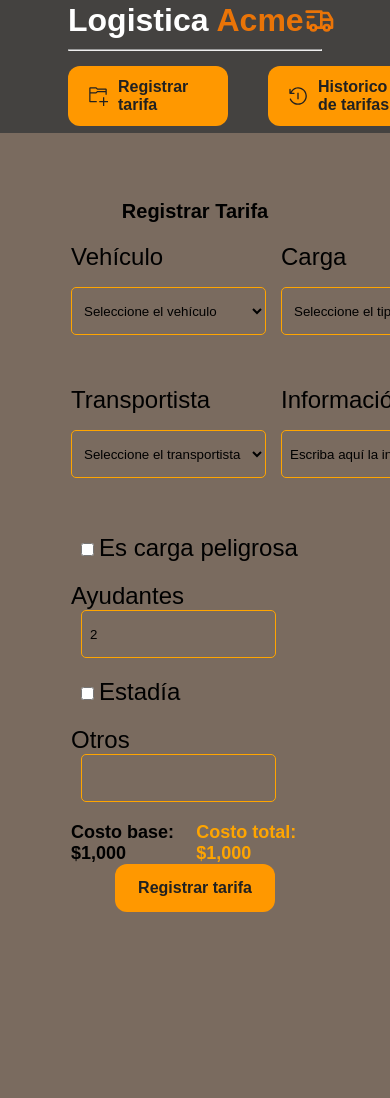
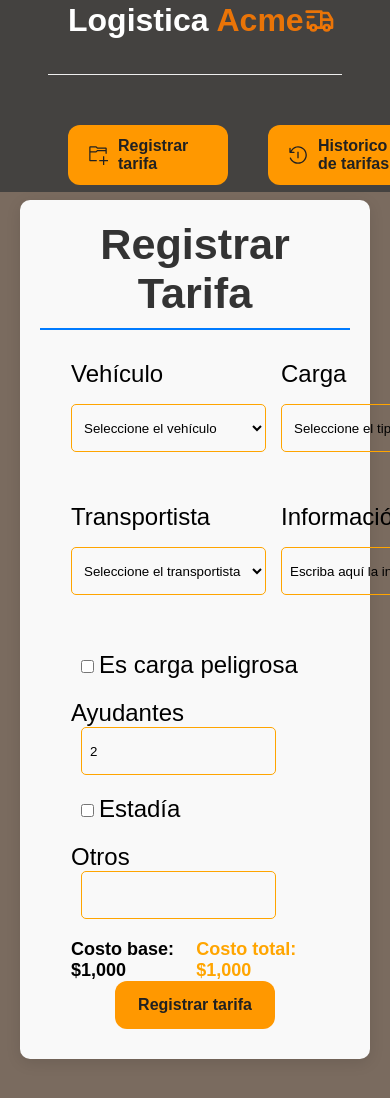
Before and after one commit to DesApp-2025c1-Grupo-7/GestionTarifasFront, a React (Vite) app in the folder gestion-de-tarifas-front/: page /registrarTarifa in a window 390 px wide. Shown: the top 1098 px of the page. Before the commit the page ends 952 px from the top, so only its background shows below. Built offline with nearby package versions, Linux system fonts and the light colour scheme.

Commit message:
agrego estilos a los form

```diff
--- a/gestion-de-tarifas-front/src/components/Historico_tarifas/HistoricoTarifas.css
+++ b/gestion-de-tarifas-front/src/components/Historico_tarifas/HistoricoTarifas.css
@@ -1,19 +1,171 @@
+/* HistoricoTarifas.css */
+
 .container {
-  width: 100vw;
-  max-width: 100%;
-  padding: 20px;
-  margin: 0;
-  box-sizing: border-box;
+  font-family: 'Arial', sans-serif;
+  max-width: 800px;
+  margin: 40px auto;
+  padding: 30px;
+  background-color: #f9f9f9;
+  border-radius: 10px;
+  box-shadow: 0 4px 15px rgba(0, 0, 0, 0.1);
 }
 
-.historial-item {
-  padding: 15px;
-  margin-bottom: 15px;
-  background-color: #f1f1f1;
-  border: 1px solid #ccc;
-  border-radius: 4px;
+h2 {
+  text-align: center;
+  color: #333;
+  margin-bottom: 30px;
+  font-size: 2.2em;
+  border-bottom: 2px solid #007bff;
+  padding-bottom: 10px;
+  display: inline-block;
+  width: 100%;
+}
+
+p {
+  color: #555;
+  line-height: 1.6;
 }
 
 ul {
   list-style: none;
+  padding: 0;
 }
+
+.historial-item {
+  background-color: #fff;
+  border: 1px solid #ddd;
+  border-radius: 8px;
+  padding: 20px;
+  margin-bottom: 20px;
+  box-shadow: 0 2px 8px rgba(0, 0, 0, 0.05);
+  transition: transform 0.2s ease-in-out;
+}
+
+.historial-item:hover {
+  transform: translateY(-5px);
+}
+
+.historial-item p {
+  margin: 8px 0;
+  display: flex;
+  align-items: center;
+  gap: 10px;
+}
+
+.historial-item p strong {
+  color: #007bff;
+  min-width: 120px; /* Alinea las etiquetas */
+}
+
+/* Estilos para los inputs en modo edición */
+.historial-item input[type="text"],
+.historial-item input[type="number"] {
+  flex-grow: 1;
+  padding: 10px 12px;
+  border: 1px solid #ccc;
+  border-radius: 5px;
+  font-size: 1em;
+  transition: border-color 0.2s;
+}
+
+.historial-item input[type="text"]:focus,
+.historial-item input[type="number"]:focus {
+  border-color: #007bff;
+  outline: none;
+  box-shadow: 0 0 0 3px rgba(0, 123, 255, 0.25);
+}
+
+.historial-item input[type="checkbox"] {
+  transform: scale(1.3); /* Aumenta el tamaño del checkbox */
+  margin-right: 5px;
+}
+
+/* Estilos para los botones */
+button {
+  background-color: #007bff;
+  color: white;
+  border: none;
+  border-radius: 5px;
+  padding: 10px 18px;
+  margin-right: 10px;
+  cursor: pointer;
+  font-size: 1em;
+  transition: background-color 0.3s ease, transform 0.2s ease;
+}
+
+button:hover {
+  background-color: #0056b3;
+  transform: translateY(-2px);
+}
+
+button:active {
+  transform: translateY(0);
+}
+
+button:last-child {
+  margin-right: 0;
+}
+
+/* Estilos específicos para botones de acción */
+.historial-item button:nth-of-type(1) { /* Editar o Guardar */
+  background-color: #28a745; /* Verde para editar/guardar */
+}
+
+.historial-item button:nth-of-type(1):hover {
+  background-color: #218838;
+}
+
+.historial-item button:nth-of-type(2) { /* Eliminar o Cancelar */
+  background-color: #dc3545; /* Rojo para eliminar/cancelar */
+}
+
+.historial-item button:nth-of-type(2):hover {
+  background-color: #c82333;
+}
+
+hr {
+  border: 0;
+  border-top: 1px solid #eee;
+  margin: 25px 0;
+}
+
+/* Mensaje cuando no hay tarifas */
+.container > p {
+  text-align: center;
+  font-style: italic;
+  color: #777;
+  margin-top: 30px;
+  font-size: 1.1em;
+}
+
+/* Ajustes para pantallas más pequeñas */
+@media (max-width: 600px) {
+  .container {
+    margin: 20px auto;
+    padding: 20px;
+  }
+
+  h2 {
+    font-size: 1.8em;
+  }
+
+  .historial-item p {
+    flex-direction: column;
+    align-items: flex-start;
+  }
+
+  .historial-item p strong {
+    margin-bottom: 5px;
+    min-width: unset;
+  }
+
+  button {
+    width: calc(50% - 5px); /* Dos botones por fila */
+    margin-right: 10px;
+    margin-bottom: 10px;
+  }
+
+  button:nth-of-type(even) {
+    margin-right: 0;
+  }
+}
```
